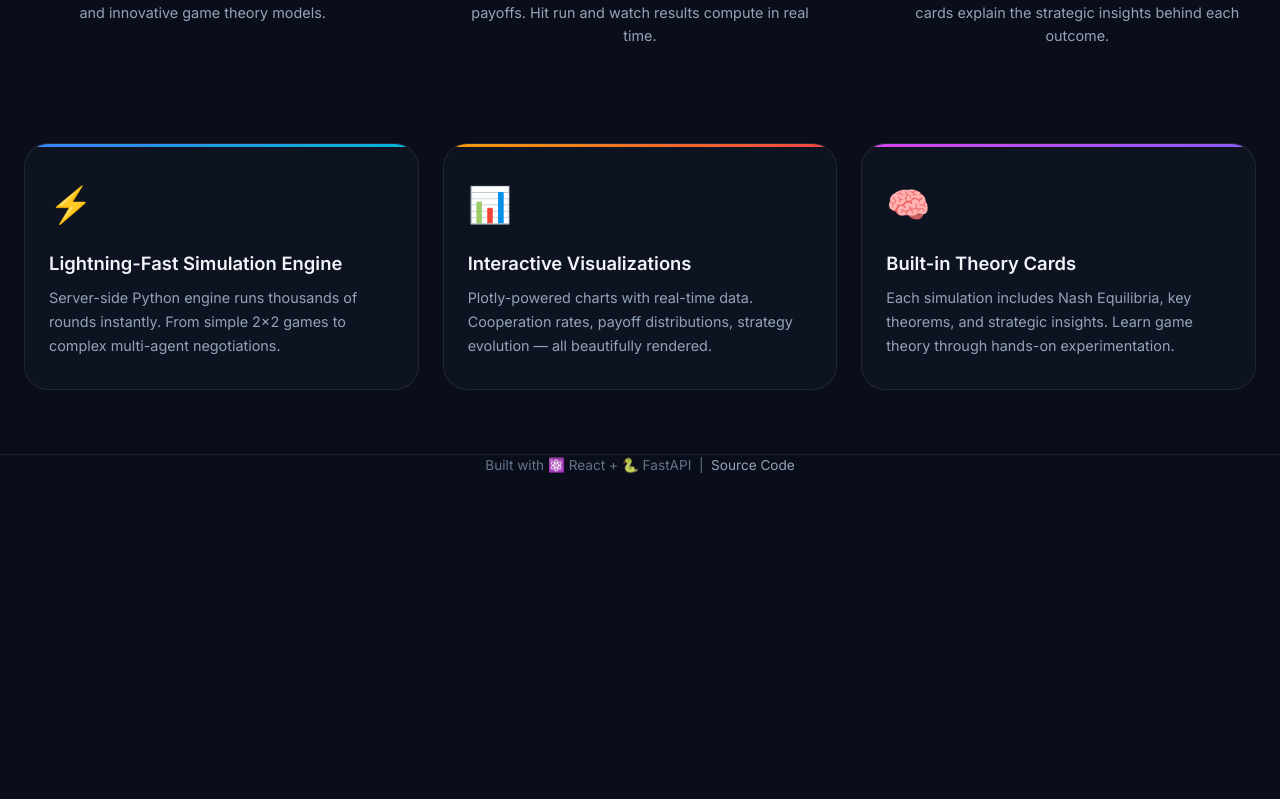
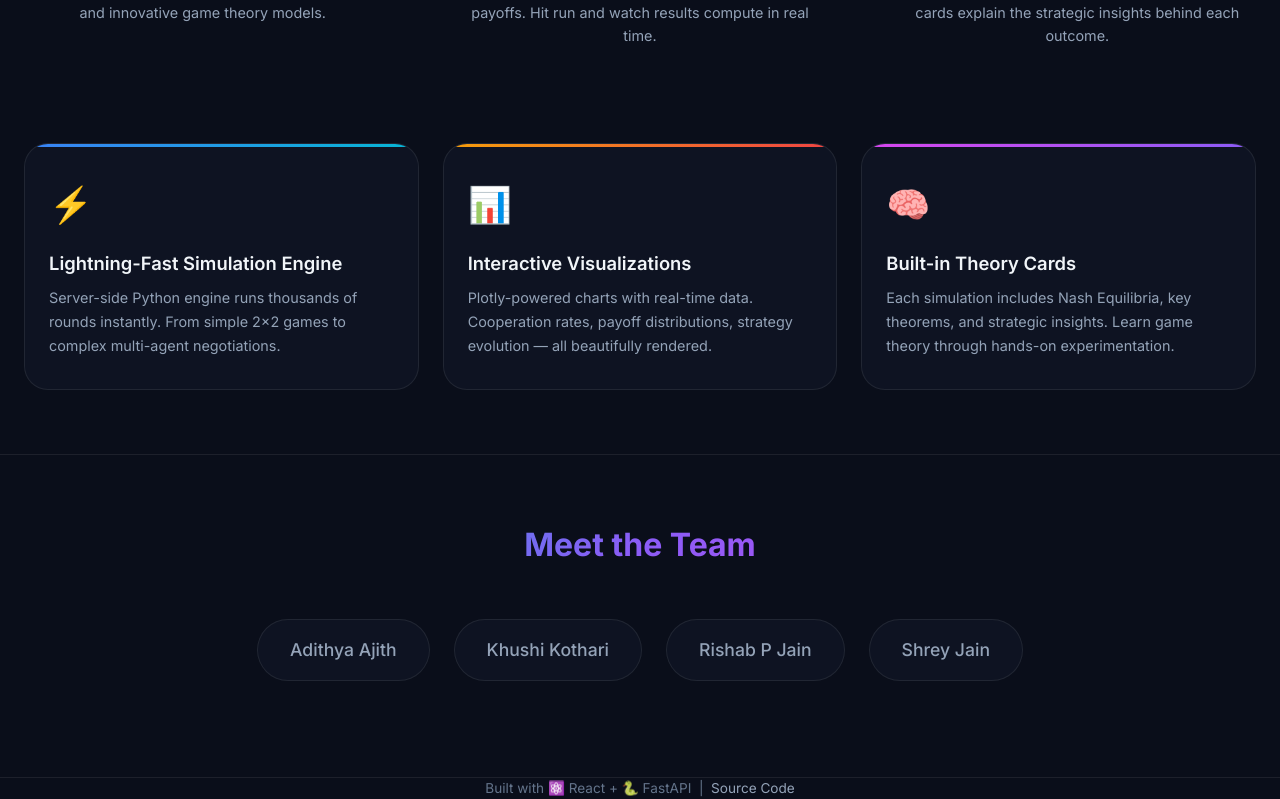
Before and after one commit to khushi2704rj-sephora/Antigravity, a React app in the folder frontend/: page / in a window 1280 px wide. Shown: the part 1270-2069 px from the top of the page. Before the commit the page ends 1747 px from the top, so only its background shows below. Built offline with nearby package versions, Linux system fonts and the light colour scheme; the HTML template or start-up script is replaced by a standard one; a web font is replaced by a local one.

Commit message:
Add team credits to landing page

```diff
--- a/frontend/src/index.css
+++ b/frontend/src/index.css
@@ -1605,3 +1605,52 @@ footer a {
 .js-plotly-plot .plotly .main-svg {
   border-radius: var(--radius-md);
 }
+
+/* ── Team Section ────────────────────────────────────────────────────────── */
+.team-section {
+  padding: var(--space-3xl) 0 var(--space-4xl);
+  text-align: center;
+  border-top: 1px solid var(--border-glass);
+  margin-top: var(--space-3xl);
+}
+
+.team-section h2 {
+  font-family: var(--font-display);
+  font-size: 2rem;
+  font-weight: 700;
+  margin-bottom: var(--space-2xl);
+  background: var(--gradient-hero);
+  -webkit-background-clip: text;
+  background-clip: text;
+  -webkit-text-fill-color: transparent;
+}
+
+.team-grid {
+  display: flex;
+  flex-wrap: wrap;
+  justify-content: center;
+  gap: var(--space-lg);
+  max-width: 900px;
+  margin: 0 auto;
+}
+
+.team-member {
+  font-family: var(--font-display);
+  font-size: 1.1rem;
+  font-weight: 500;
+  color: var(--text-secondary);
+  padding: var(--space-md) var(--space-xl);
+  background: var(--bg-card);
+  border: 1px solid var(--border-glass);
+  border-radius: var(--radius-pill);
+  transition: all var(--duration-medium) var(--ease-standard);
+  cursor: default;
+}
+
+.team-member:hover {
+  color: white;
+  border-color: var(--accent-cyan);
+  background: rgba(6, 182, 212, 0.1);
+  transform: translateY(-3px);
+  box-shadow: 0 4px 20px rgba(6, 182, 212, 0.2);
+}
--- a/frontend/src/pages/Landing.tsx
+++ b/frontend/src/pages/Landing.tsx
@@ -165,6 +165,16 @@ export default function Landing() {
                     </div>
                 </div>
             </section>
+            {/* Team */}
+            <section className="container team-section reveal">
+                <h2>Meet the Team</h2>
+                <div className="team-grid">
+                    <div className="team-member">Adithya Ajith</div>
+                    <div className="team-member">Khushi Kothari</div>
+                    <div className="team-member">Rishab P Jain</div>
+                    <div className="team-member">Shrey Jain</div>
+                </div>
+            </section>
 
             {/* Footer */}
             <footer className="container">
```
